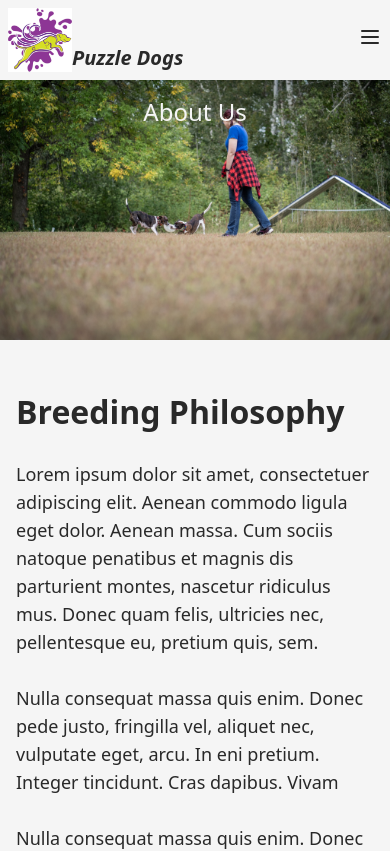
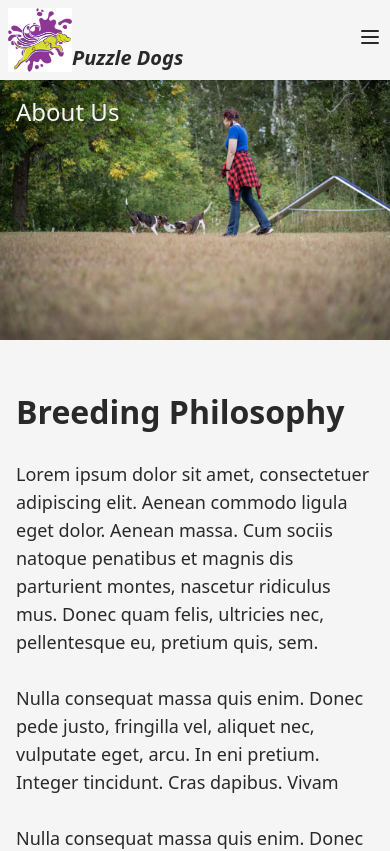
Before and after one commit to Danielle254/puzzle-dogs, a Next.js app: page /about in a window 390 px wide. Shown: the top 851 px of the page. Built offline with nearby package versions, Linux system fonts and the light colour scheme.

Commit message:
style: adjust positioning of h1 element on top of image

```diff
--- a/components/Hero.tsx
+++ b/components/Hero.tsx
@@ -2,17 +2,18 @@ type HeroProps = {
   image: string;
   alt: string;
   h1: string;
+  imageClasses: string;
 };
 
-export default function Hero({ image, alt, h1 }: HeroProps) {
+export default function Hero({ image, alt, h1, imageClasses }: HeroProps) {
   return (
-    <section className="relative text-center">
+    <section className="relative">
       <img
         src={image}
         alt={alt}
-        className="w-full max-h-[calc(100vh-80px)] object-cover"
+        className={`w-full max-h-[calc(100vh-80px)] object-cover ${imageClasses}`}
       />
-      <div className="absolute text-center top-0 left-0 mt-4 md:mt-12 w-full">
+      <div className="absolute top-0 left-0 text-left lg:text-center mt-4 md:mt-12 w-full lg:w-[1000px] pl-4 lg:pl-0">
         <h1 className="text-2xl sm:text-4xl text-background">{h1}</h1>
       </div>
     </section>
```
